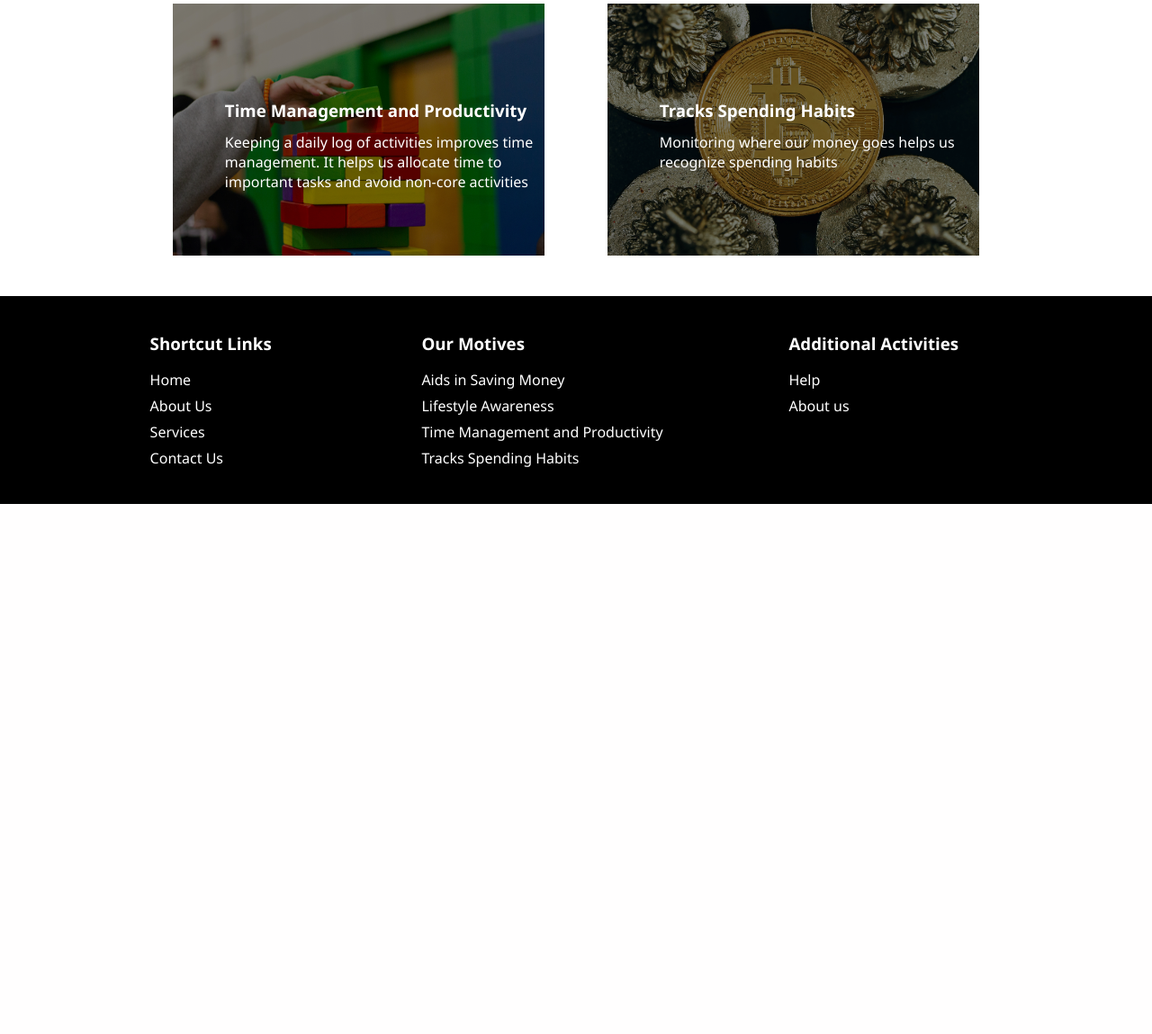
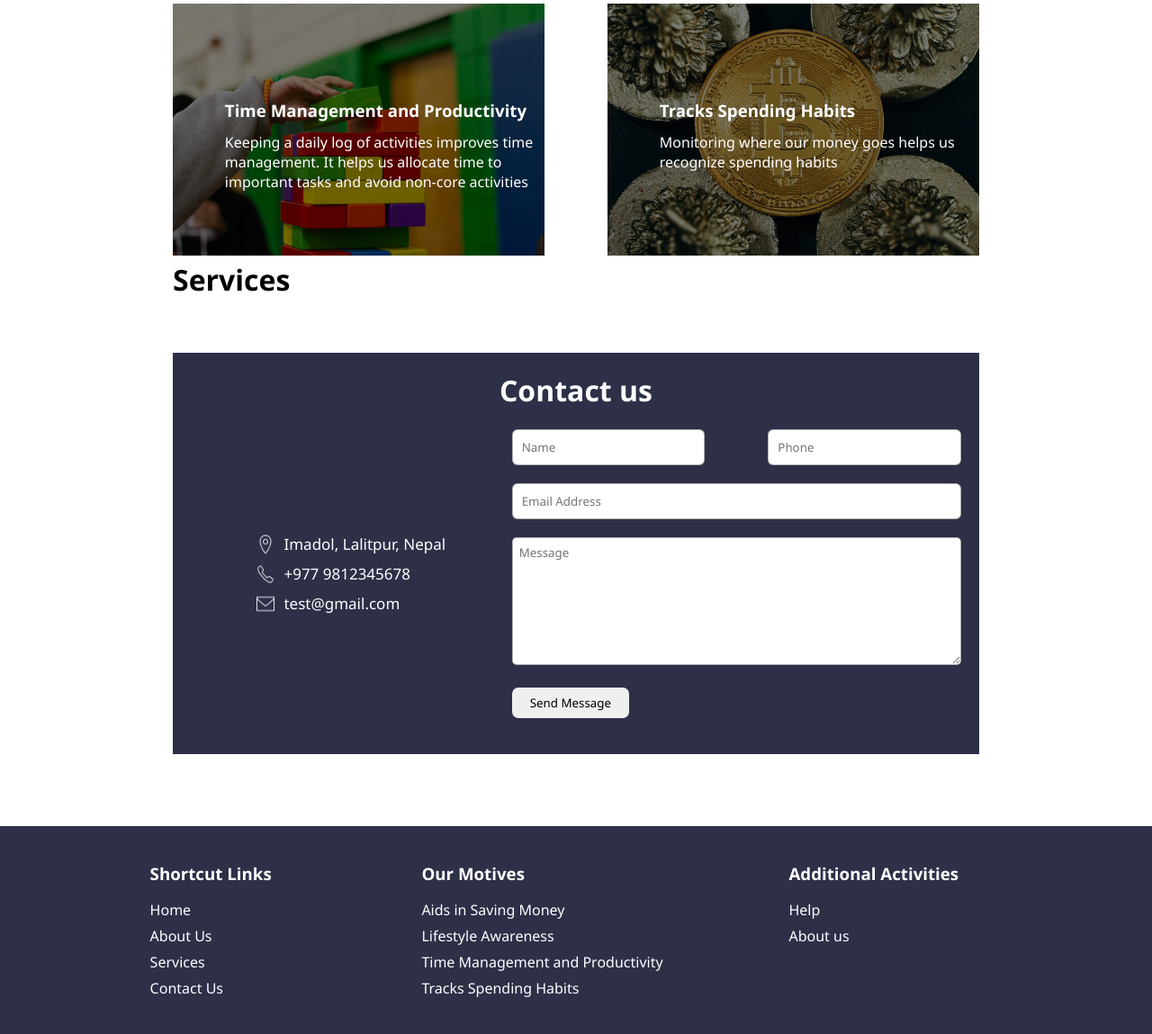
Before and after one commit to Janice1828/daily_activities-personal_finance_tracker, a PHP site: page /userpanel/home.html in a window 1280 px wide. Shown: the part 1104-2253 px from the top of the page at 90% size. Before the commit the page ends 1664 px from the top, so only its background shows below. Run offline with PHP 8.4, Linux system fonts and the light colour scheme.

Commit message:
contact us section added

```diff
--- a/style.css
+++ b/style.css
@@ -246,6 +246,9 @@ table tbody tr:last-child {
 .gap-2 {
   gap: 20px;
 }
+.gap-1 {
+  gap: 10px;
+}
 #bannerImg {
   object-position: center;
   filter: brightness(50%);
@@ -279,7 +282,7 @@ table tbody tr:last-child {
   width: 70%;
   margin: auto;
   padding-top: 50px;
-  padding-bottom: 40px;
+  padding-bottom: 80px;
 }
 .card-body .card-content button {
   padding: 8px 20px;
@@ -301,7 +304,7 @@ table tbody tr:last-child {
   object-fit: cover;
 }
 footer {
-  background-color: #000;
+  background-color: var(--black);
   color: #fff;
   padding: 40px 50px;
 }
@@ -421,3 +424,39 @@ footer h3 {
   color: #fff;
   left: 15%;
 }
+.send-message-form {
+  row-gap: 20px;
+}
+.send-message-form textarea {
+  width: 100%;
+  padding: 7px;
+  border-radius: 5px;
+  outline: none;
+  border: 1px solid rgba(0, 0, 0, 0.3);
+}
+.contact-us {
+  background-color: var(--black);
+  padding: 20px 20px 40px 20px;
+  margin: 60px 0px 0px 0px;
+  color: #fff;
+}
+.contact-us-details p {
+  font-size: 17px;
+  font-weight: 550;
+}
+.contact-us-details {
+  display: flex;
+  flex-direction: column;
+  gap: 10px;
+}
+.contact-us-title {
+  margin-bottom: 15px;
+  padding-bottom: 7px;
+}
+.send-message-form div input {
+  padding: 10px;
+}
+.contact-us-details img {
+  width: 20px;
+  height: 22px;
+}
--- a/userpanel/home.html
+++ b/userpanel/home.html
@@ -34,7 +34,8 @@
           Manage Your Money the Smart Way!
         </h1>
       </div>
-      <div class="main-content row gx-4 gy-2">
+      <div class="main-content">
+        <div class="row gx-4 gy-2">
           <div class="col-12"><h1>Our Motives</h1></div>
           <div class="col-6">
             <div class="card">
@@ -43,8 +44,8 @@
                 <div class="card-content">
                   <h3 class="pb-1">Aids in Saving Money</h3>
                   <p>
-                  By tracking expenses, we gain insights into how much we spend
-                  in different categories.
+                    By tracking expenses, we gain insights into how much we
+                    spend in different categories.
                   </p>
                 </div>
               </div>
@@ -94,7 +95,52 @@
             </div>
           </div>
         </div>
+        <div class="services">
+          <h1>Services</h1>
         </div>
+        <div class="contact-us">
+          <div class="row align-items-center">
+            <h1 class="col-12 text-center contact-us-title">Contact us</h1>
+            <div class="col-5 justify-content-center d-flex">
+              <div class="contact-us-details">
+                <div class="d-flex gap-1 align-items-center">
+                  <img src="../icons/location.png" alt="" />
+                  <p>Imadol, Lalitpur, Nepal</p>
+                </div>
+                <div class="d-flex gap-1 align-items-center">
+                  <img src="../icons/telephone.png" alt="" />
+                  <p>+977 9812345678</p>
+                </div>
+                <div class="d-flex gap-1 align-items-center">
+                  <img src="../icons/email.png" alt="" />
+                  <p>test@gmail.com</p>
+                </div>
+              </div>
+            </div>
+            <div class="col-7">
+              <form action="#" class="row send-message-form gx-4">
+                <div class="col-6">
+                  <input type="text" placeholder="Name" />
+                </div>
+                <div class="col-6">
+                  <input type="number" placeholder="Phone" />
+                </div>
+                <div class="col-12">
+                  <input type="email" placeholder="Email Address" />
+                </div>
+                <div class="col-12">
+                  <textarea id="" placeholder="Message" rows="7"></textarea>
+                </div>
+                <div class="col-12">
+                  <button class="">Send Message</button>
+                </div>
+              </form>
+            </div>
+          </div>
+        </div>
+      </div>
+    </div>
+
     <footer class="row">
       <div class="col-4 d-flex justify-content-center">
         <div>
```
Also changed, not shown: icons/email.png (added), icons/location.png (added), icons/telephone.png (added), images/c.png (added). Lines whose indentation alone changed are shown as unchanged.
